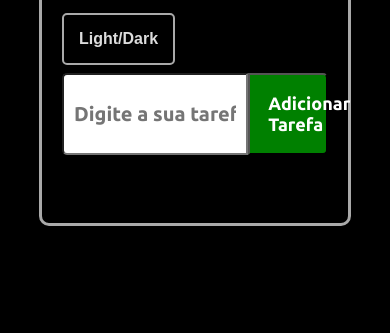
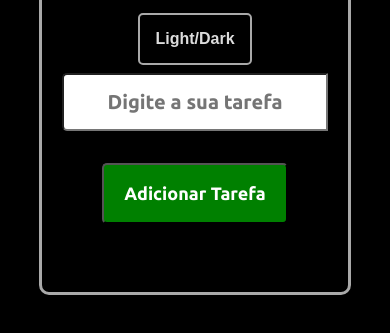
Before and after one commit to rodrigo-nasc/Lista-de-Tarefas, a plain HTML site: page index.html in a window 390 px wide. Shown: the part 111-444 px from the top of the page. Drawn offline with Linux system fonts and the light colour scheme.

Commit message:
Mudança na responsividade

```diff
--- a/style.css
+++ b/style.css
@@ -54,6 +54,7 @@ body {
     display: flex;
     justify-content: center;
     margin-bottom: 3rem;
+    flex-flow: row wrap;
 }
 
 .input {
@@ -124,3 +125,25 @@ body {
     font-family: var(--font-family);
     font-weight: bold;
 }
+
+@media (max-width: 600px) {
+    .campo__tarefa {
+        flex-direction: column;
+        align-items: center;
+    }
+
+    .input {
+        padding: 15px;
+        width: 100%;
+    }
+
+    .botao__adiciona {
+        width: 70%;
+        border-radius: 5px;
+        margin-top: 2rem;
+    }
+
+    .lista__tarefas {
+        text-align: center;
+    }
+}
```
Lines whose indentation alone changed are shown as unchanged.
